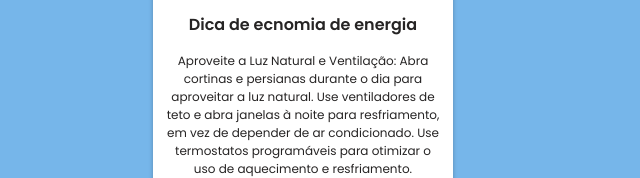
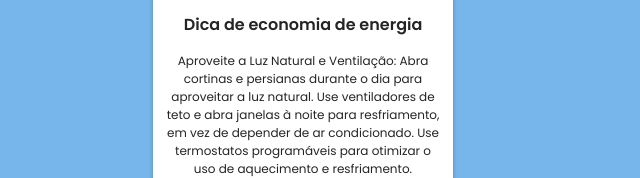
Before and after one commit to ProjetoIntegrador23/projetoIntegrador23, a website built with webpack: page home.html in a window 1280 px wide. Shown: the part 1310-1488 px from the top of the page, 637-1277 px from the left. Built offline with nearby package versions, Linux system fonts and the light colour scheme; some packages are replaced by stand-ins of ours; no server answers; sample sign-in values are in the browser's storage.

Commit message:
ajuste gramatical

```diff
--- a/home.html
+++ b/home.html
@@ -222,7 +222,7 @@
                   fill="#F7D90F"
                 />
               </svg>
-              <h3>Dica de ecnomia de energia</h3>
+              <h3>Dica de economia de energia</h3>
               <p>
                 Aproveite a Luz Natural e Ventilação: Abra cortinas e persianas
                 durante o dia para aproveitar a luz natural. Use ventiladores de
```
